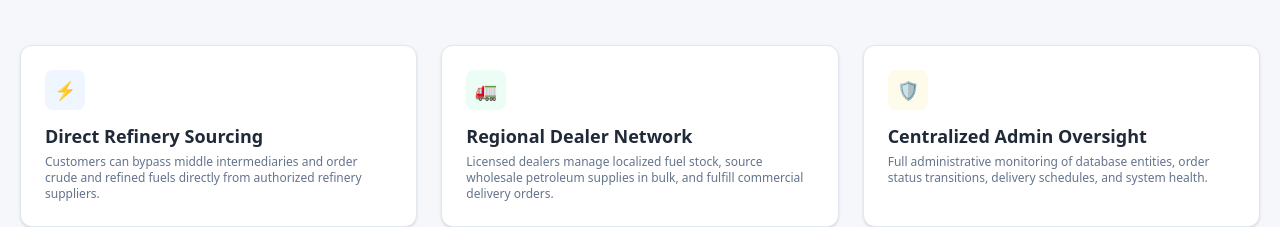
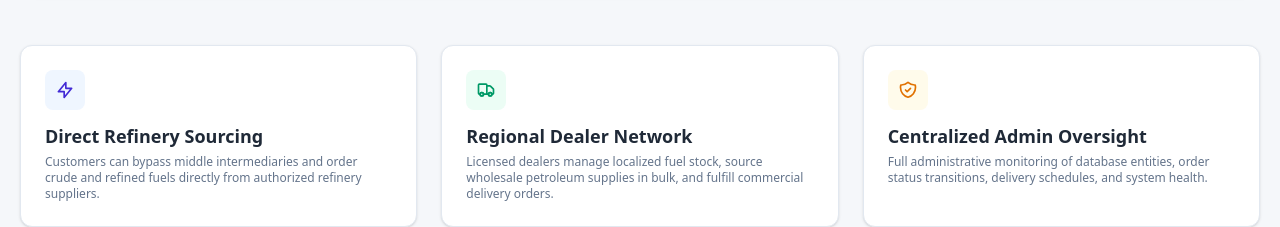
Before and after one commit to MirEashanZaman/Oil-Supply-Delivery-Management-System-Frontend, a Next.js app: page / in a window 1280 px wide. Shown: the part 1287-1514 px from the top of the page. Built offline with nearby package versions, Linux system fonts and the light colour scheme; no server answers.

Commit message:
Remove emojis from home page and replace with clean SVGs

```diff
--- a/app/page.tsx
+++ b/app/page.tsx
@@ -199,7 +199,7 @@ export default function Home() {
                             onClick={() => setIsAutoPlay(!isAutoPlay)}
                             className="btn btn-xs btn-ghost text-xs text-secondary-gray cursor-pointer"
                         >
-                            {isAutoPlay ? "⏸ Pause Auto-Slide" : "▶ Resume Auto-Slide"}
+                            {isAutoPlay ? "Pause Auto-Slide" : "Resume Auto-Slide"}
                         </button>
                     </div>
                 </div>
@@ -507,8 +507,10 @@ export default function Home() {
             {/* PLATFORM PILLARS & ROLES GRID */}
             <div className="w-full grid grid-cols-1 md:grid-cols-3 gap-6 mb-10 text-left">
                 <div className="bg-card-white p-6 rounded-xl border border-[#E2E8F0] shadow-sm hover:border-primary/30 transition-all">
-                    <div className="w-10 h-10 rounded-lg bg-blue-50 text-primary flex items-center justify-center font-bold text-lg mb-3">
-                        ⚡
+                    <div className="w-10 h-10 rounded-lg bg-blue-50 text-primary flex items-center justify-center mb-3">
+                        <svg xmlns="http://www.w3.org/2000/svg" className="h-5 w-5 text-primary" fill="none" viewBox="0 0 24 24" stroke="currentColor">
+                            <path strokeLinecap="round" strokeLinejoin="round" strokeWidth="2" d="M13 10V3L4 14h7v7l9-11h-7z" />
+                        </svg>
                     </div>
                     <h3 className="font-bold text-lg text-dark-slate mb-1">Direct Refinery Sourcing</h3>
                     <p className="text-xs text-secondary-gray">
@@ -517,8 +519,11 @@ export default function Home() {
                 </div>
 
                 <div className="bg-card-white p-6 rounded-xl border border-[#E2E8F0] shadow-sm hover:border-primary/30 transition-all">
-                    <div className="w-10 h-10 rounded-lg bg-emerald-50 text-emerald-600 flex items-center justify-center font-bold text-lg mb-3">
-                        🚛
+                    <div className="w-10 h-10 rounded-lg bg-emerald-50 text-emerald-600 flex items-center justify-center mb-3">
+                        <svg xmlns="http://www.w3.org/2000/svg" className="h-5 w-5 text-emerald-600" fill="none" viewBox="0 0 24 24" stroke="currentColor">
+                            <path strokeLinecap="round" strokeLinejoin="round" strokeWidth="2" d="M9 17a2 2 0 11-4 0 2 2 0 014 0zM19 17a2 2 0 11-4 0 2 2 0 014 0z" />
+                            <path strokeLinecap="round" strokeLinejoin="round" strokeWidth="2" d="M13 16V6a1 1 0 00-1-1H4a1 1 0 00-1 1v10a1 1 0 001 1h1m8-1a1 1 0 01-1 1H9m4-1V8a1 1 0 011-1h2.586a1 1 0 01.707.293l3.414 3.414a1 1 0 01.293.707V16a1 1 0 01-1 1h-1m-6-1a1 1 0 001 1h1M5 17a2 2 0 104 0m-4 0a2 2 0 114 0m6 0a2 2 0 104 0m-4 0a2 2 0 114 0" />
+                        </svg>
                     </div>
                     <h3 className="font-bold text-lg text-dark-slate mb-1">Regional Dealer Network</h3>
                     <p className="text-xs text-secondary-gray">
@@ -527,8 +532,10 @@ export default function Home() {
                 </div>
 
                 <div className="bg-card-white p-6 rounded-xl border border-[#E2E8F0] shadow-sm hover:border-primary/30 transition-all">
-                    <div className="w-10 h-10 rounded-lg bg-amber-50 text-amber-600 flex items-center justify-center font-bold text-lg mb-3">
-                        🛡️
+                    <div className="w-10 h-10 rounded-lg bg-amber-50 text-amber-600 flex items-center justify-center mb-3">
+                        <svg xmlns="http://www.w3.org/2000/svg" className="h-5 w-5 text-amber-600" fill="none" viewBox="0 0 24 24" stroke="currentColor">
+                            <path strokeLinecap="round" strokeLinejoin="round" strokeWidth="2" d="M9 12l2 2 4-4m5.618-4.016A11.955 11.955 0 0112 2.944a11.955 11.955 0 01-8.618 3.04A12.02 12.02 0 003 9c0 5.591 3.824 10.29 9 11.622 5.176-1.332 9-6.03 9-11.622 0-1.042-.133-2.052-.382-3.016z" />
+                        </svg>
                     </div>
                     <h3 className="font-bold text-lg text-dark-slate mb-1">Centralized Admin Oversight</h3>
                     <p className="text-xs text-secondary-gray">
```
